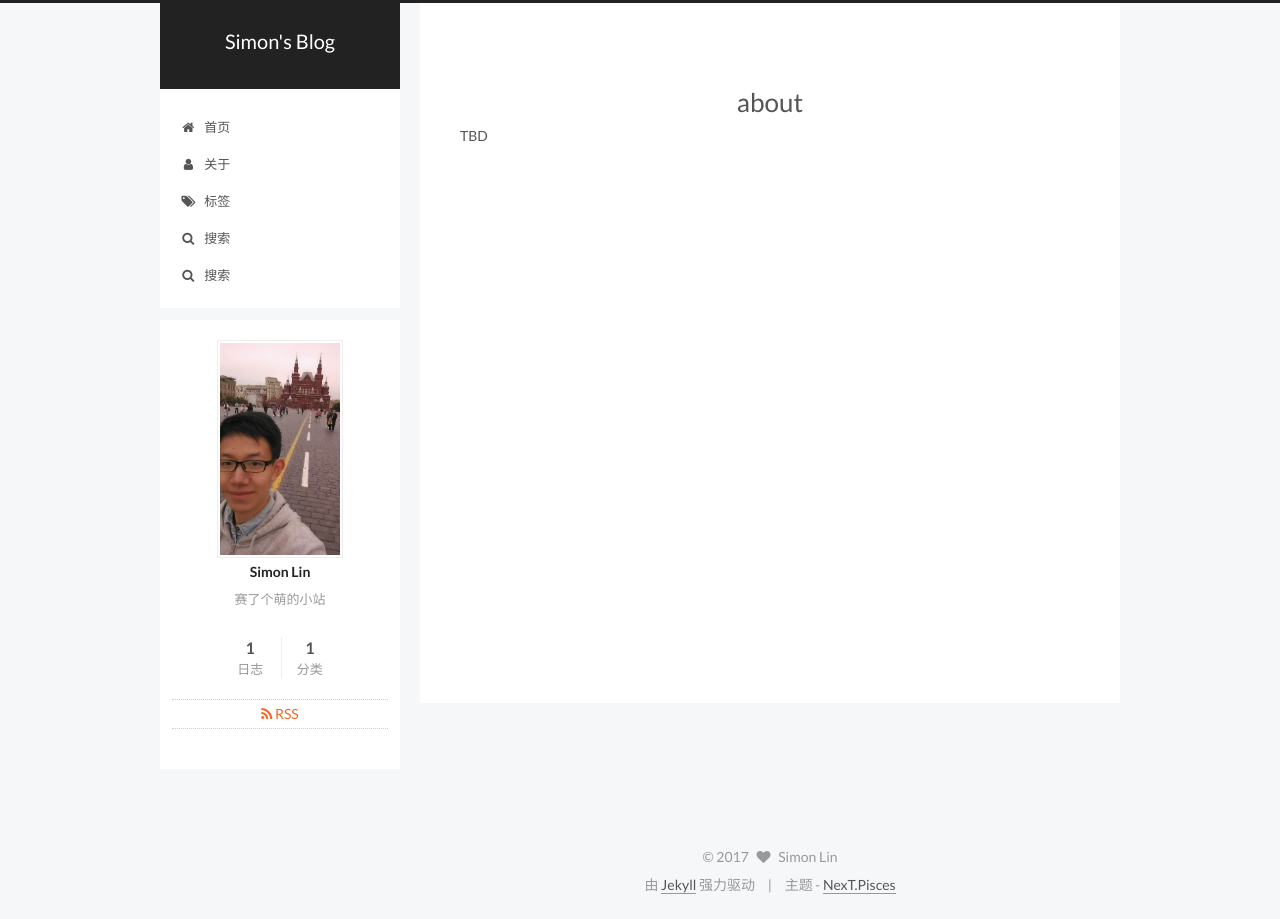
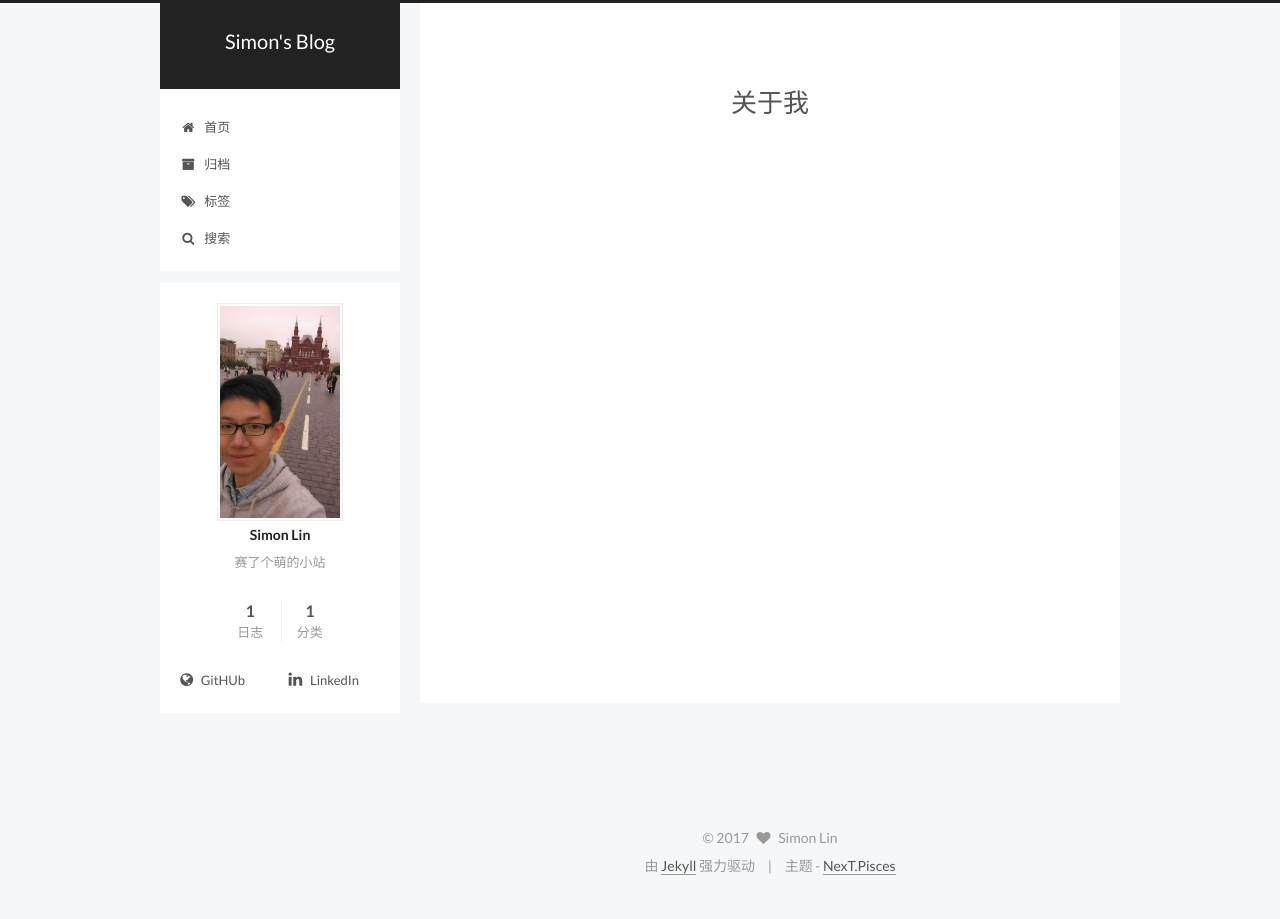
Before and after one commit to lsm2333/lsm2333.github.com, a Jekyll site: the page built from about/index.md, in a window 1280 px wide. Built offline with Jekyll 4.4.1, drawn with Linux system fonts in a browser that asks for light colours; part of the change alters nothing that is shown.

```diff
--- a/_config.yml
+++ b/_config.yml
@@ -59,8 +59,8 @@ defaults:
       comments: true
 
 # Atom feed
-feed:
-  path: atom.xml
+#feed:
+#  path: atom.xml
 
 # Plugins
 ## Docs: https://help.github.com/articles/configuring-jekyll-plugins/
@@ -118,12 +118,11 @@ index_with_subtitle: false
 menu:
   home: /
   #categories: /categories/
-  about: /about/
-  #archives: /archives/
+  #about: /about/
+  archives: /archives/
   tags: /tags/
   #sitemap: /sitemap.xml
   #commonweal: /404.html
-  search: /search/
 
 
 # Enable/Disable menu icons.
@@ -142,7 +141,6 @@ menu_icons:
   archives: archive
   sitemap: sitemap
   commonweal: heartbeat
-  search: search
 
 
 
@@ -214,9 +212,9 @@ font:
 # Social Links
 # Key is the link label showing to end users.
 # Value is the target link (E.g. GitHub: https://github.com/iissnan)
-#social:
-  #LinkLabel: Link
-
+social:
+  GitHUb: https://github.com/lsm2333
+  LinkedIn: https://www.linkedin.com/in/simon-lin-bio
 
 # Social Links Icons
 # Icon Mapping:
@@ -228,8 +226,9 @@ social_icons:
   # Icon Mappings.
   # KeyMapsToSocialItemKey: NameOfTheIconFromFontAwesome
   GitHub: github
-  Twitter: twitter
-  Weibo: weibo
+  #Twitter: twitter
+  #Weibo: weibo
+  LinkedIn: linkedin
 
 
 # Sidebar Avatar
--- a/about/index.md
+++ b/about/index.md
@@ -1,6 +1,4 @@
 ---
-title: about
+title: 关于我
 layout: page
 ---
-
-TBD
```
